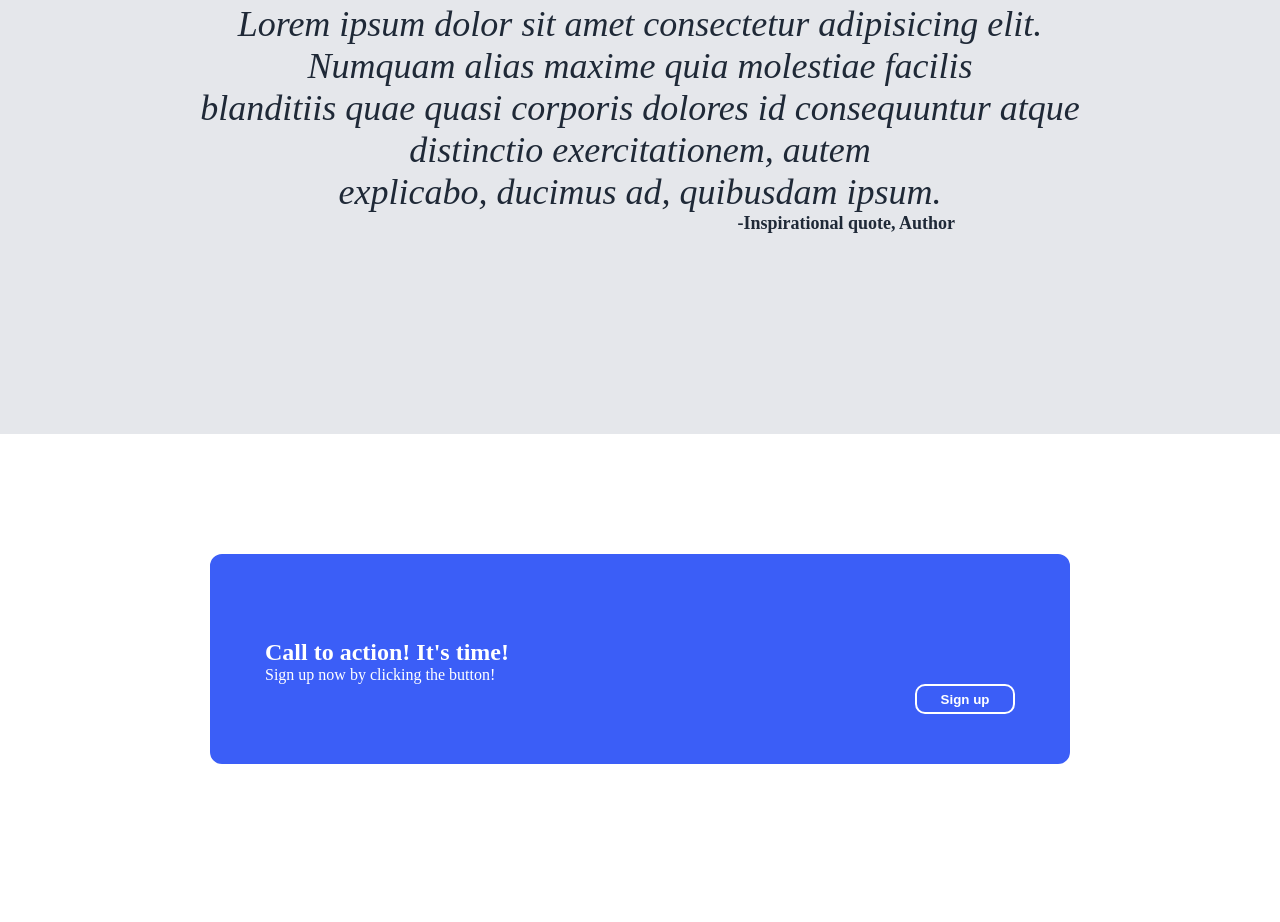
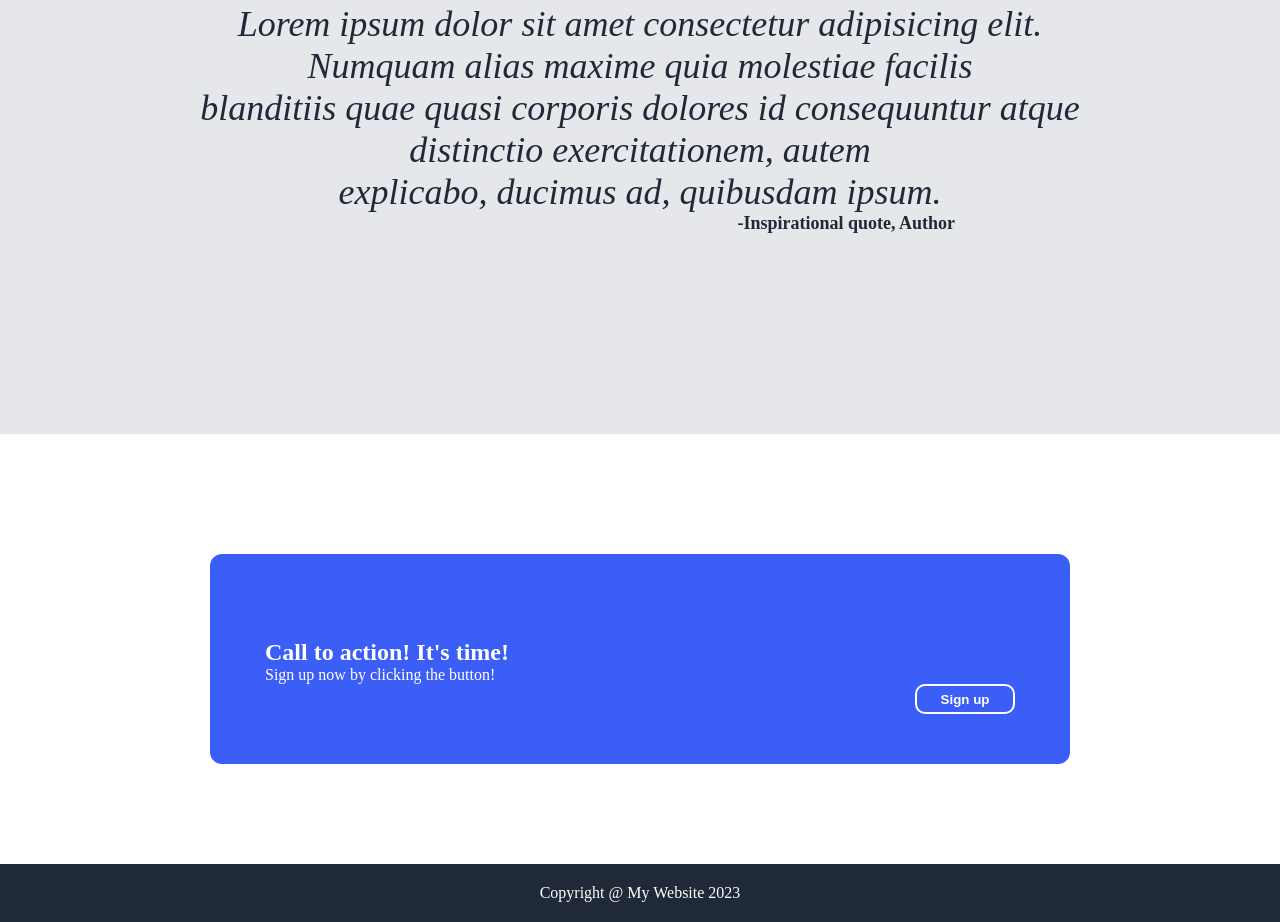
Before and after one commit to GXB4/landing.page, a plain HTML site: page index.html in a window 1280 px wide. Shown: the part 1377-2299 px from the top of the page. Before the commit the page ends 2241 px from the top, so only its background shows below. Drawn offline with Linux system fonts and the light colour scheme.

Commit message:
added footer

```diff
--- a/index.html
+++ b/index.html
@@ -76,5 +76,11 @@
       </button>
     </div>
   </div>
+
+  <div class="container-6">
+    <div>
+      <p>Copyright @ My Website 2023</p>
+    </div>
+  </div>
 </body>
 </html>
--- a/styles.css
+++ b/styles.css
@@ -148,3 +148,10 @@ a:active {
   width: 100px;
   font-weight: bold;
 }
+
+.container-6 {
+  background-color: #1F2937;
+  color: white;
+  text-align: center;
+  padding: 20px;
+}
```
